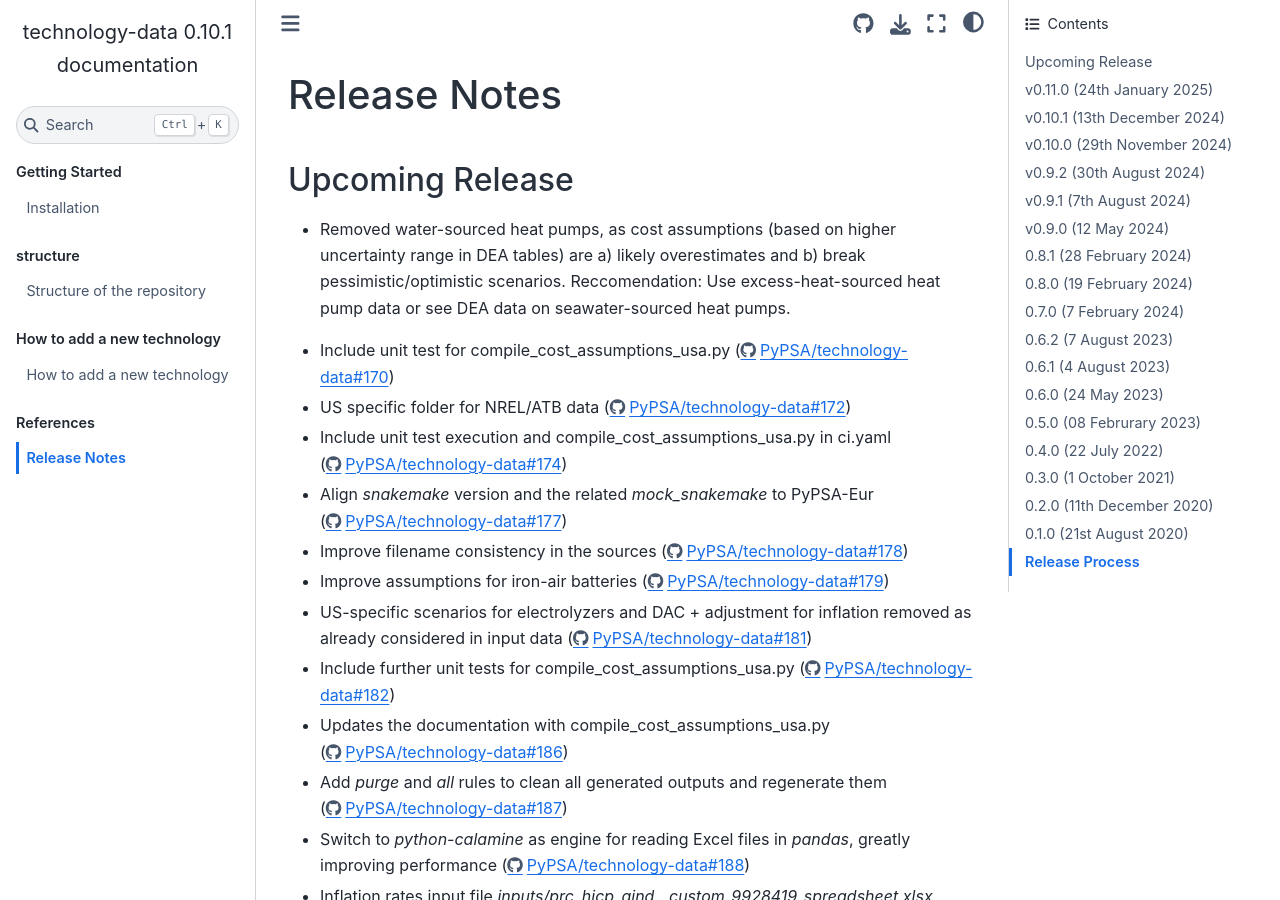
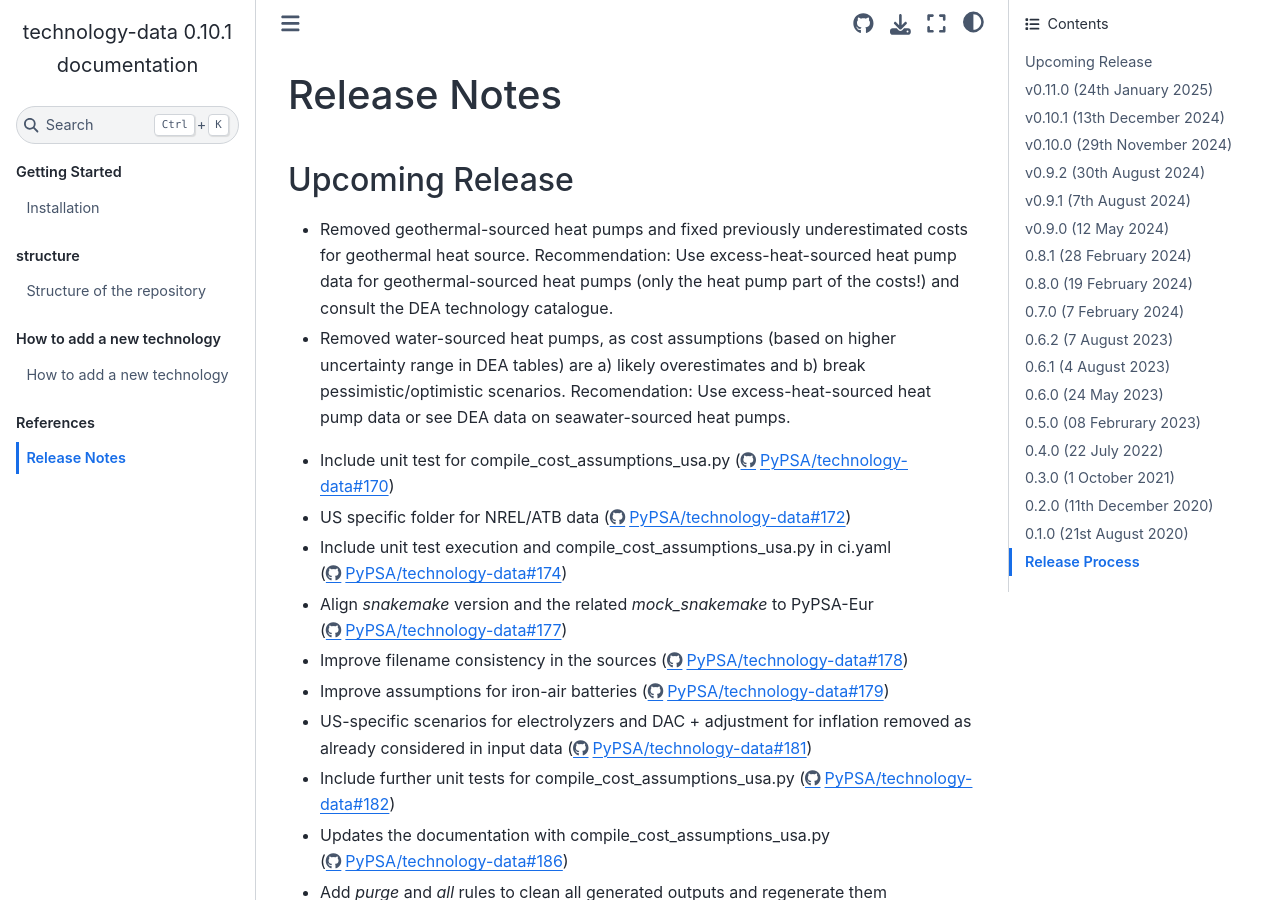
Before and after one commit to PyPSA/technology-data, a Sphinx documentation site: the page built from docs/release_notes.rst, in a window 1280 px wide and 900 px high. Built offline with Sphinx 7.4.7 and the Sphinx Book theme 1.1.4, drawn with Linux system fonts in a browser that asks for light colours.

Commit message:
doc: Update release notes to clarify removal of geothermal-sourced heat pumps and adjust costs

```diff
--- a/docs/release_notes.rst
+++ b/docs/release_notes.rst
@@ -11,7 +11,9 @@ Release Notes
 Upcoming Release
 ================
 
-* Removed water-sourced heat pumps, as cost assumptions (based on higher uncertainty range in DEA tables) are a) likely overestimates and b) break pessimistic/optimistic scenarios. Reccomendation: Use excess-heat-sourced heat pump data or see DEA data on seawater-sourced heat pumps.
+* Removed geothermal-sourced heat pumps and fixed previously underestimated costs for geothermal heat source. Recommendation: Use excess-heat-sourced heat pump data for geothermal-sourced heat pumps (only the heat pump part of the costs!) and consult the DEA technology catalogue.
+
+* Removed water-sourced heat pumps, as cost assumptions (based on higher uncertainty range in DEA tables) are a) likely overestimates and b) break pessimistic/optimistic scenarios. Recomendation: Use excess-heat-sourced heat pump data or see DEA data on seawater-sourced heat pumps.
 
 .. .. warning::
 
```
